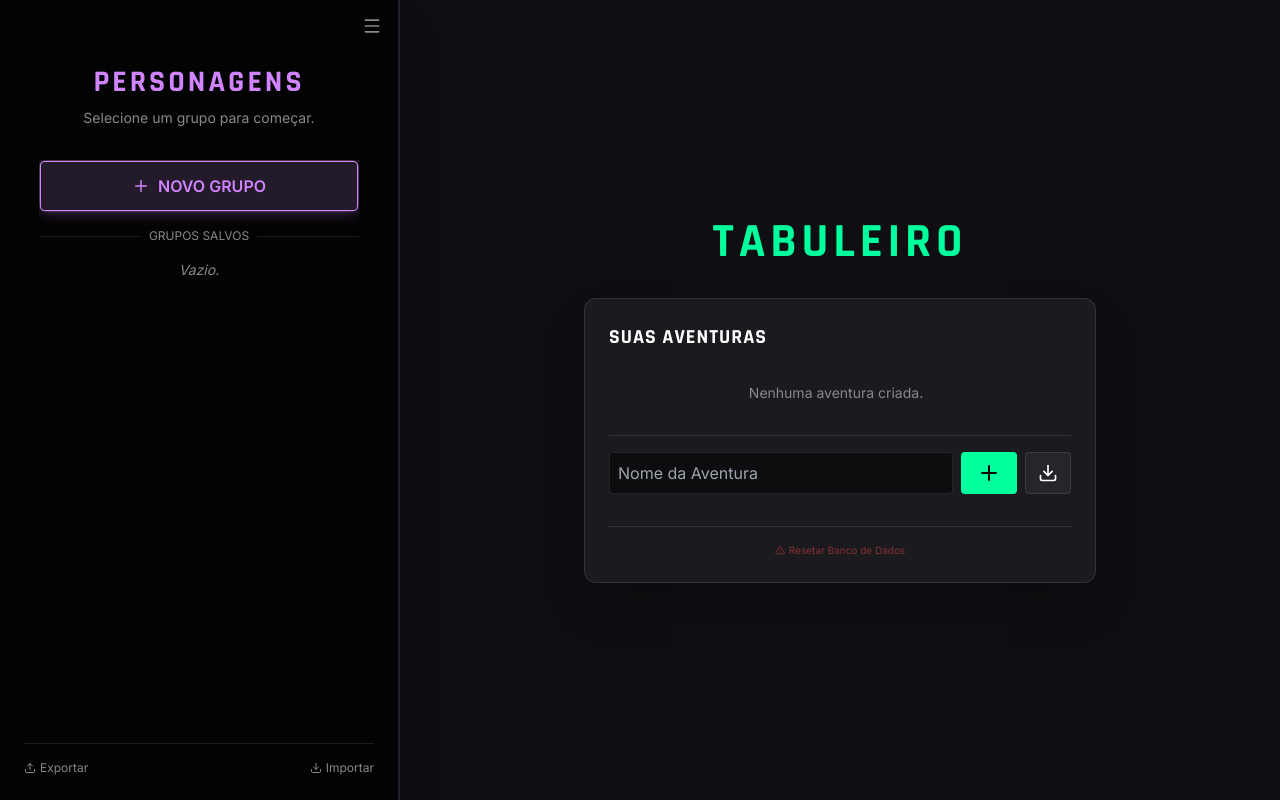
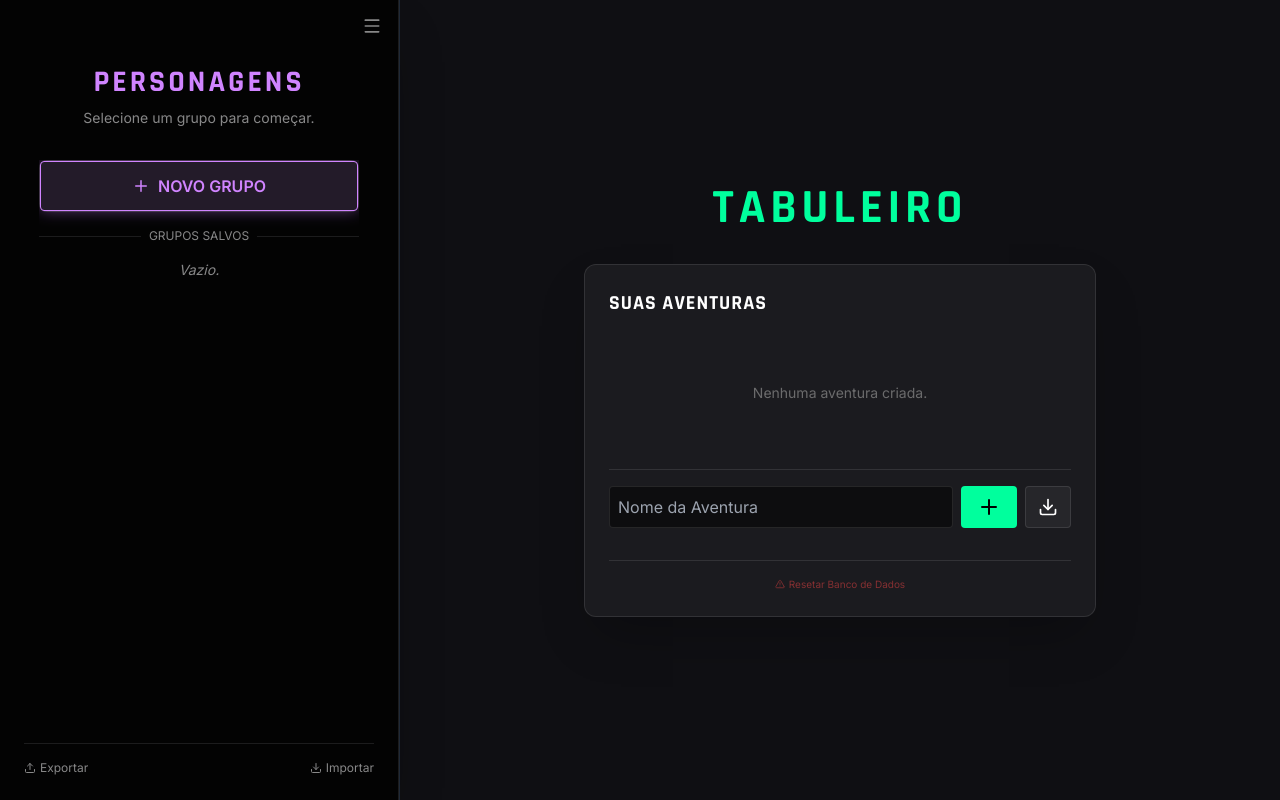
Before and after one commit to pvargasdev/ecosvtt, a React (Vite) app: page / in a window 1280 px wide. Built offline with nearby package versions, Linux system fonts and the light colour scheme.

Commit message:
Update Board.jsx

```diff
--- a/src/components/VTT/Board.jsx
+++ b/src/components/VTT/Board.jsx
@@ -28,6 +28,7 @@ const Board = () => {
 
   const containerRef = useRef(null);
   const importInputRef = useRef(null);
+  const adventuresListRef = useRef(null); // Ref para scroll automático
 
   // Controle de Animação e Alvo
   const animationRef = useRef(null);
@@ -75,6 +76,13 @@ const Board = () => {
   const zoomKeyRef = useRef(0); // 0 = parado, 1 = aumentar, -1 = diminuir
   const zoomSpeedRef = useRef(ZOOM_SPEED); // Velocidade atual do zoom
   const lastZoomTimeRef = useRef(0); // Timestamp do último zoom
+
+  // Efeito para scrollar para o final da lista quando uma nova aventura é criada
+  useEffect(() => {
+    if (adventuresListRef.current) {
+        adventuresListRef.current.scrollTop = adventuresListRef.current.scrollHeight;
+    }
+  }, [adventures.length]); // Dispara quando o tamanho da lista muda
 
   // Sincroniza o Slider com o Zoom Real
   useEffect(() => {
@@ -577,14 +585,33 @@ const Board = () => {
   if (!activeAdventureId || !activeAdventure) {
       return (
         <div className="w-full h-full bg-ecos-bg flex flex-col items-center justify-center p-6 text-white relative z-50">
+            {/* CSS ANIMATION STYLE - NATIVE NO-LIB SOLUTION */}
+            <style>{`
+                @keyframes enter-slide {
+                    0% { opacity: 0; transform: translateY(-15px) scale(0.95); max-height: 0; margin-bottom: 0; }
+                    40% { max-height: 60px; margin-bottom: 0.5rem; }
+                    100% { opacity: 1; transform: translateY(0) scale(1); max-height: 60px; margin-bottom: 0.5rem; }
+                }
+                .animate-enter {
+                    animation: enter-slide 0.45s cubic-bezier(0.2, 0.8, 0.2, 1) forwards;
+                }
+            `}</style>
+
             <h1 className="text-5xl font-rajdhani font-bold text-neon-green mb-8 tracking-widest">TABULEIRO</h1>
             <div className="bg-glass border border-glass-border rounded-xl p-6 shadow-2xl w-full max-w-lg relative">
                 <h2 className="text-xl font-bold mb-4">Suas Aventuras</h2>
-                <div className="max-h-[300px] overflow-y-auto space-y-2 mb-4 scrollbar-thin pr-2">
+                <div ref={adventuresListRef} className="relative min-h-[120px] max-h-[300px] overflow-y-auto space-y-2 mb-4 scrollbar-thin pr-2 scroll-smooth">
+                    {/* Mensagem de Vazio (Agora Absolute para não empurrar o layout) */}
+                    {adventures.length === 0 && (
+                        <div className="absolute inset-0 flex items-center justify-center pointer-events-none">
+                            <p className="text-text-muted text-sm animate-pulse">Nenhuma aventura criada.</p>
+                        </div>
+                    )}
+
                     {adventures.map(adv => (
                         <div key={adv.id}
-                             onClick={() => { if(renamingId !== adv.id) setActiveAdventureId(adv.id); }}
-                             className={`group flex justify-between items-center p-3 rounded bg-white/5 border border-transparent transition-all ${renamingId === adv.id ? 'bg-white/10' : 'hover:bg-neon-green/10 hover:border-neon-green/30 cursor-pointer'}`}>
+                                onClick={() => { if(renamingId !== adv.id) setActiveAdventureId(adv.id); }}
+                                className={`animate-enter group flex justify-between items-center p-3 rounded bg-white/5 border border-transparent transition-all ${renamingId === adv.id ? 'bg-white/10' : 'hover:bg-neon-green/10 hover:border-neon-green/30 cursor-pointer'}`}>
                             {renamingId === adv.id ? (
                                 <div className="flex flex-1 items-center gap-2" onClick={(e) => e.stopPropagation()}>
                                     <input autoFocus className="flex-1 bg-black/50 border border-neon-blue rounded px-2 py-1 text-white text-sm outline-none" value={renameValue} onChange={(e) => setRenameValue(e.target.value)} onKeyDown={(e) => { if (e.key === 'Enter') { updateAdventure(adv.id, { name: renameValue }); setRenamingId(null); } if (e.key === 'Escape') setRenamingId(null); }} />
@@ -604,7 +631,6 @@ const Board = () => {
                             )}
                         </div>
                     ))}
-                    {adventures.length === 0 && <p className="text-text-muted text-center text-sm py-4">Nenhuma aventura criada.</p>}
                 </div>
                 <div className="flex gap-2 pt-4 border-t border-glass-border">
                     <input
```
